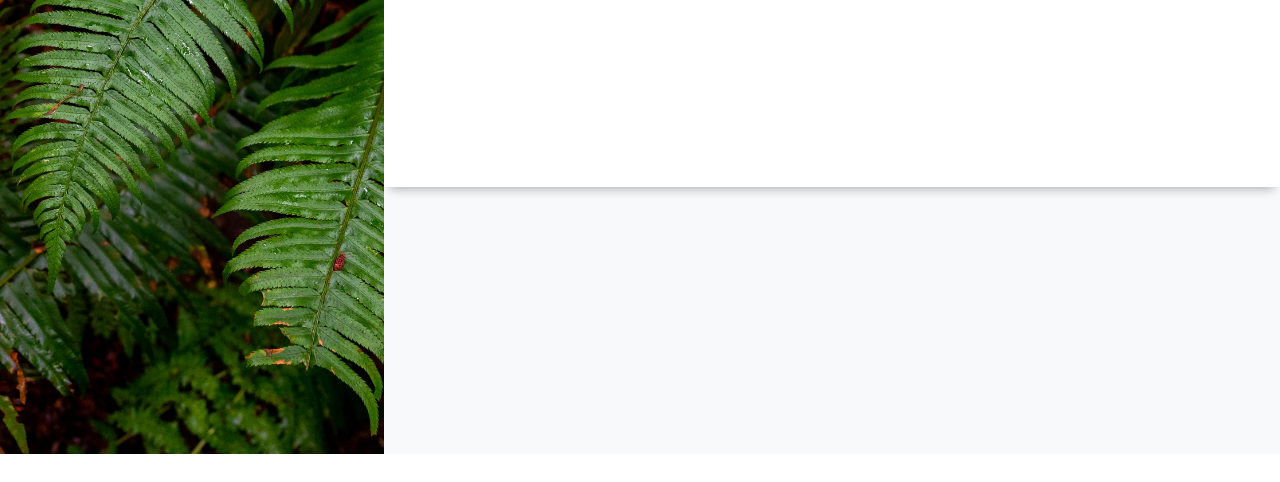
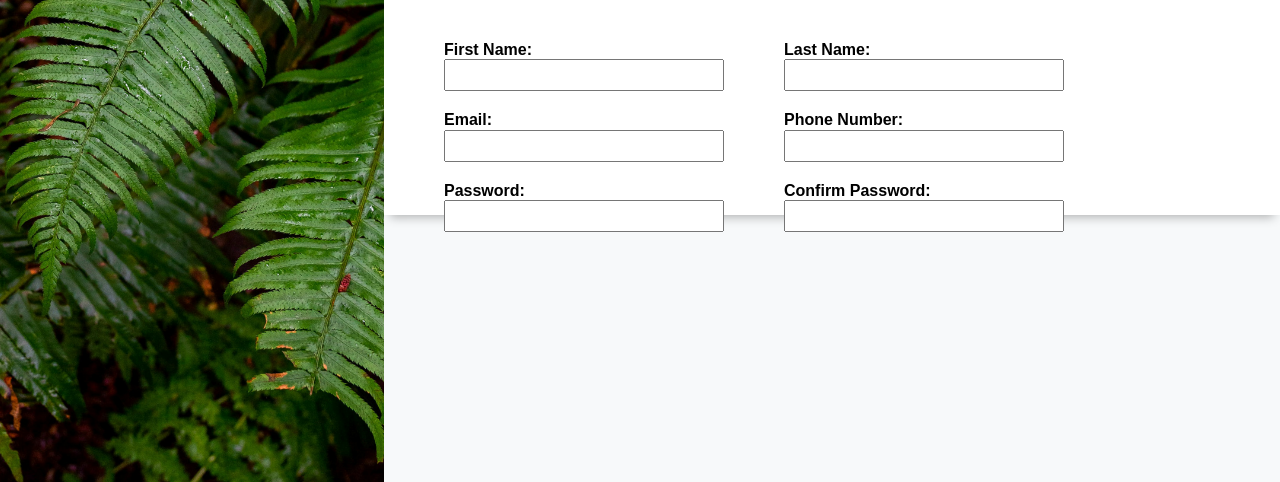
Before and after one commit to Spanky45/sign_up_form, a plain HTML site: page index.html in a window 1280 px wide. Shown: the part 346-828 px from the top of the page. Before the commit the page ends 800 px from the top, so only its background shows below. Drawn offline with nearby package versions, Linux system fonts and the light colour scheme.

Commit message:
made form inputs section. need to center everything.

```diff
--- a/index.html
+++ b/index.html
@@ -3,8 +3,9 @@
 <head>
     <meta charset="UTF-8">
     <meta name="viewport" content="width=device-width, initial-scale=1.0">
-    <title>Document</title>
+    <title>Sign Up Form</title>
     <link rel="stylesheet" href="styles.css">
+
 </head>
 <body>
     <div class="panel">
@@ -23,7 +24,35 @@
             </div>
         </div>
         <div class="form">
-
+            <p>Lets do this!</p>
+            <div class="label-wrapper">
+                <form action="tylertauth.com" method="post">
+                    <div class="input-group">
+                        <label for="first_name">First Name:</label>
+                        <input type="text" id="first_name" />
+                    </div>
+                    <div class="input-group">
+                        <label for="last_name">Last Name:</label>
+                        <input type="text" id="last_name" />
+                    </div>
+                    <div class="input-group">
+                        <label for="email">Email:</label>
+                        <input type="email" id="email" />
+                    </div>
+                    <div class="input-group">
+                        <label for="phone">Phone Number:</label>
+                        <input type="tel" id="phone" />
+                    </div>
+                    <div class="input-group">
+                        <label for="password">Password:</label>
+                        <input type="password" id="password" />
+                    </div>
+                    <div class="input-group">
+                        <label for="confirm-password">Confirm Password:</label>
+                        <input type="password" id="confirm-password" />
+                    </div>
+                </form>
+            </div>
         </div>
         <div class="submit">
 
--- a/styles.css
+++ b/styles.css
@@ -80,7 +80,7 @@
     z-index: 1;
 }
 
-.text-wrapper > p {
+.text-wrapper > p, .form > p {
     font-family: sans-serif;
     font-size: 28px;
     font-weight: bold;
@@ -95,3 +95,37 @@
 .text-wrapper p:nth-child(2) {
     margin-top: 1em;
 }
+
+.form > p {
+    padding-left: 60px;
+    padding-top: 1rem;
+}
+
+.label-wrapper {
+    padding-left: 60px;
+    padding-top: 1rem;
+    display: flex;
+    max-width: 840px;
+}
+
+.label-wrapper form {
+    display: flex;
+    flex-wrap: wrap;
+    gap: 20px 60px;
+}
+
+.input-group {
+    display: flex;
+    flex-direction: column;
+}
+
+.input-group input {
+    width: 280px;
+    height: 32px;
+}
+
+.input-group label {
+    font-family: sans-serif;
+    font-weight: bold;
+    /* color: darkgrey; */
+}
```
